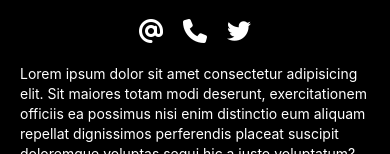
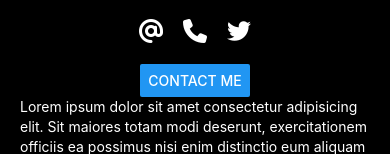
Before and after one commit to tranml/my-profile, a React Native app: screen / in a window 390 px wide. Shown: the part 330-484 px from the top of the page. Built offline with nearby package versions, Linux system fonts and the light colour scheme.

Commit message:
button contact me

```diff
--- a/App.tsx
+++ b/App.tsx
@@ -1,8 +1,11 @@
 import { StatusBar } from "expo-status-bar";
-import { StyleSheet, Text, View, Image, ScrollView } from "react-native";
+import { StyleSheet, Text, View, Image, ScrollView, Button} from "react-native";
 import FontAwesome6 from "@expo/vector-icons/FontAwesome6";
 
 export default function App() {
+  const onPressContactMe = () => {
+    console.warn("Contact me");
+  };
   return (
     <ScrollView>
       <View style={styles.container}>
@@ -29,6 +32,13 @@ export default function App() {
           <FontAwesome6 name="phone" size={24} color="white" />
           <FontAwesome6 name="twitter" size={24} color="white" />
         </View>
+
+        <Button
+          title="Contact me"
+          accessibilityLabel="Contact me via email"
+          onPress={onPressContactMe}
+        />
+
         <Text style={{ color: "white", marginHorizontal: 20, lineHeight: 20 }}>
           Lorem ipsum dolor sit amet consectetur adipisicing elit. Sit maiores
           totam modi deserunt, exercitationem officiis ea possimus nisi enim
```
